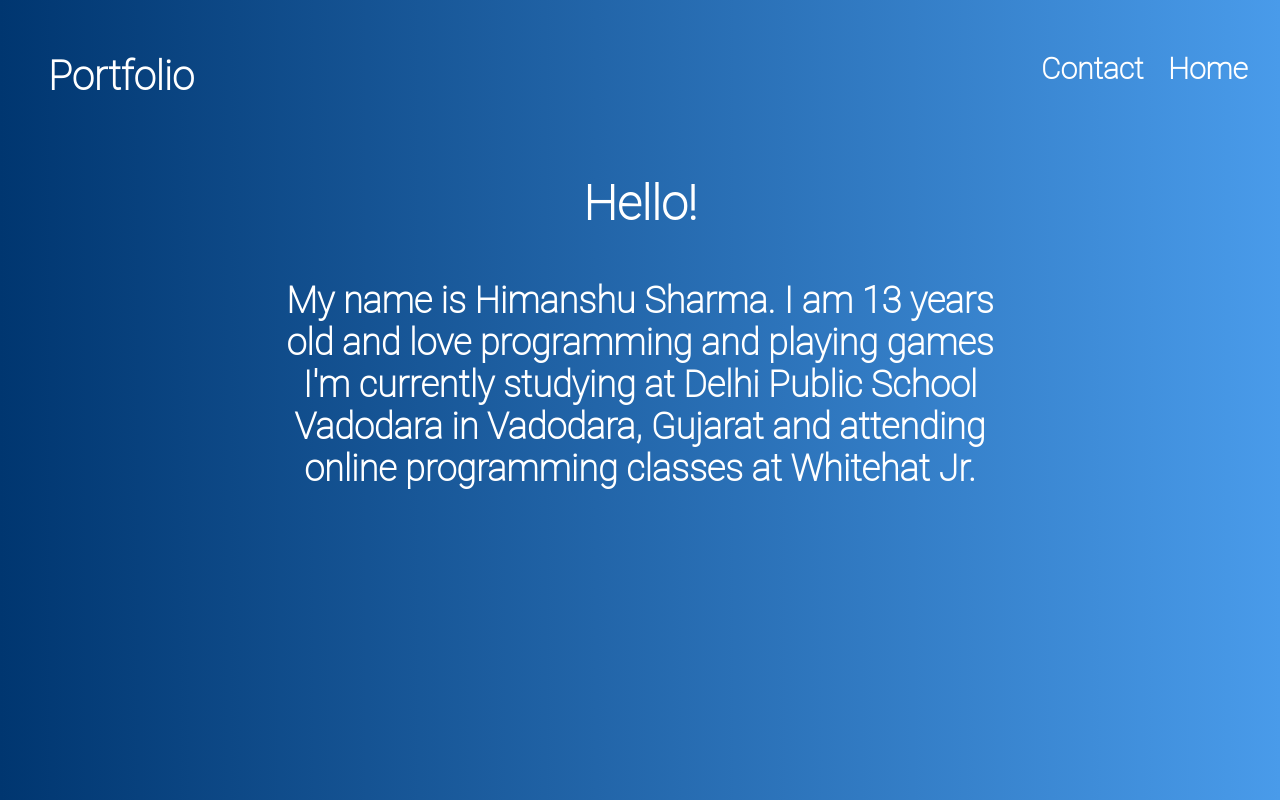
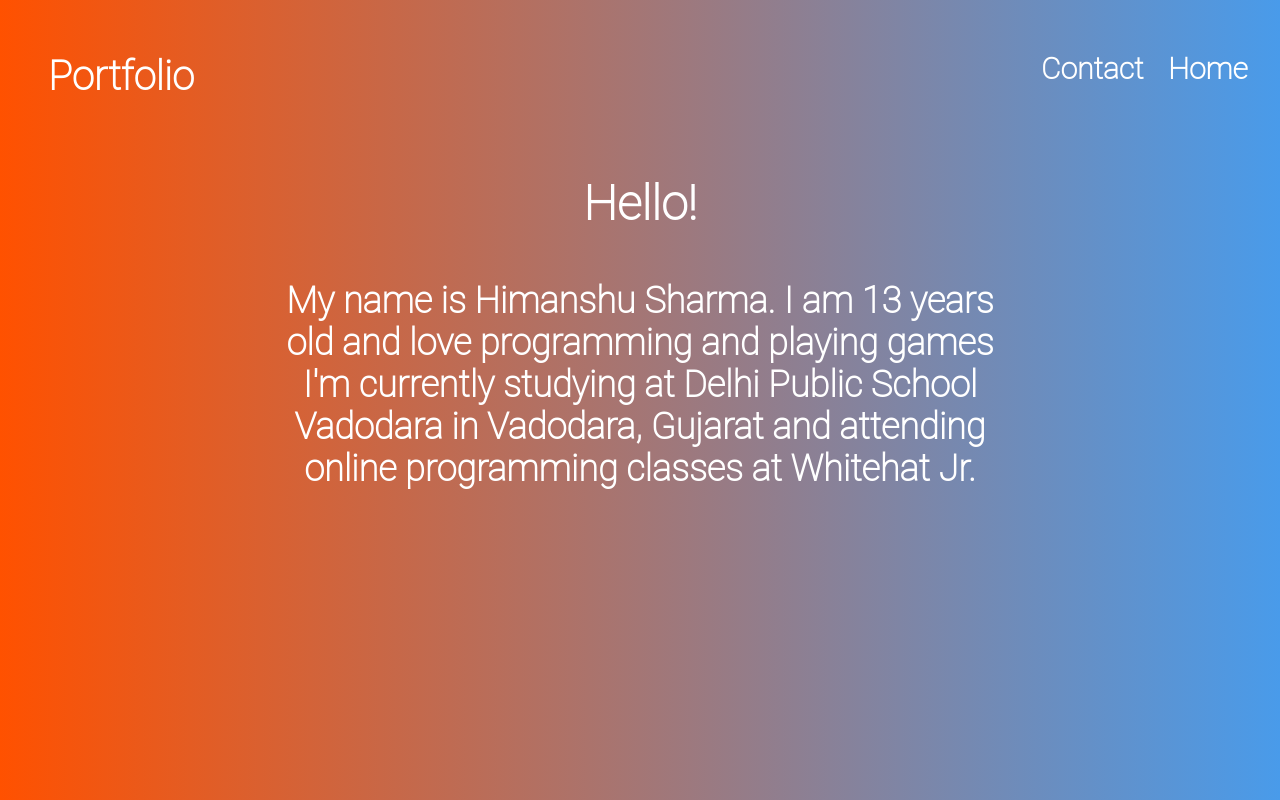
Before and after one commit to EnerHim2/Class50, a plain HTML site: page index.html in a window 1280 px wide. Drawn offline with Linux system fonts and the light colour scheme.

Commit message:
Hexadecimal Stuff

```diff
--- a/style.css
+++ b/style.css
@@ -4,7 +4,8 @@ body {
     font-family: 'Roboto Thin';
     background: rgba(0,54,112,1);
     background: -webkit-linear-gradient(left, rgba(0,54,112,1) 0%, rgba(73,155,234,1) 100%);
-    color: white;
+    background: -webkit-linear-gradient(left, #ff5100 0%, rgba(73,155,234,1) 100%);
+    color: #ffffff;
 }
 
 li {
```
